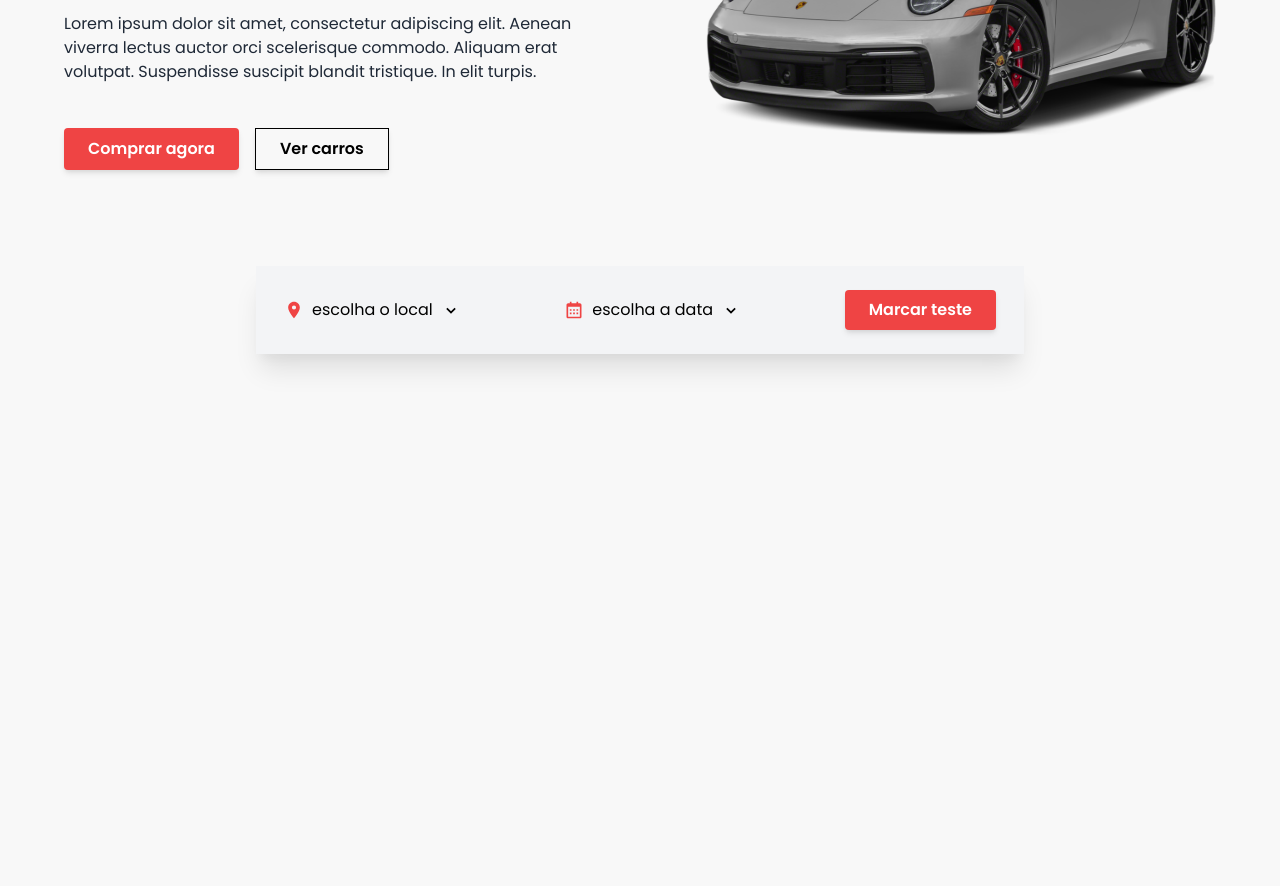
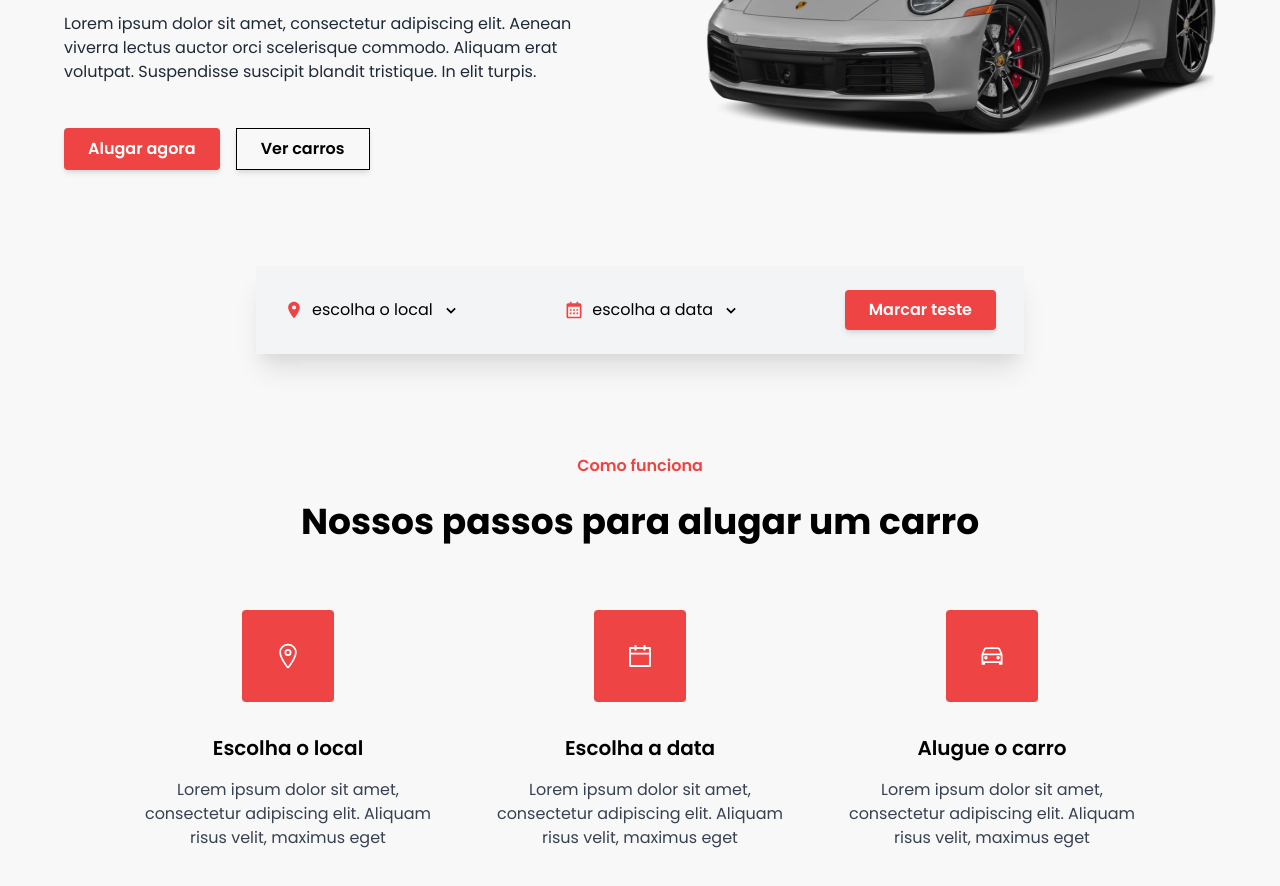
Before and after one commit to MateusOli21/yourcar-web, a Next.js app: page / in a window 1280 px wide. Shown: the part 360-1246 px from the top of the page. Before the commit the page ends 800 px from the top, so only its background shows below. Built offline with nearby package versions, Linux system fonts and the light colour scheme.

Commit message:
add: how it works section for home page.

```diff
--- /dev/null
+++ b/src/components/elements/cards/StepsToRentCard.tsx
@@ -0,0 +1,24 @@
+import React from 'react';
+import { IconType } from 'react-icons/lib';
+
+interface IComponentProps {
+  title: string;
+  description: string;
+  Icon: IconType;
+}
+
+const StepsToRentCard: React.FC<IComponentProps> = ({
+  title,
+  description,
+  Icon,
+}) => (
+  <div className="flex flex-col items-center py-6 w-full max-w-xs">
+    <div className="p-8 bg-red-500  rounded">
+      <Icon size={28} className="text-white" />
+    </div>
+    <h6 className="mt-8 mb-4 font-semibold text-xl">{title}</h6>
+    <p className="text-center text-gray-700">{description}</p>
+  </div>
+);
+
+export default StepsToRentCard;
--- /dev/null
+++ b/src/components/elements/cards/index.ts
@@ -0,0 +1,3 @@
+import StepsToRentCard from './StepsToRentCard';
+
+export { StepsToRentCard };
--- a/src/components/modules/home/Hero/index.tsx
+++ b/src/components/modules/home/Hero/index.tsx
@@ -23,7 +23,7 @@ const Hero: React.FC = () => (
       </p>
 
       <div className="flex gap-4 mt-11">
-        <PrimaryButton>Comprar agora</PrimaryButton>
+        <PrimaryButton>Alugar agora</PrimaryButton>
         <OutlinedButton>Ver carros</OutlinedButton>
       </div>
     </div>
--- /dev/null
+++ b/src/components/modules/home/HowItWorks/index.tsx
@@ -0,0 +1,34 @@
+import React from 'react';
+import { IoLocationOutline, IoCarOutline } from 'react-icons/io5';
+import { AiOutlineCalendar } from 'react-icons/ai';
+
+import { StepsToRentCard } from '@components/elements/cards';
+
+const HowItWorks: React.FC = () => (
+  <section className="w-full max-w-6xl flex flex-col items-center justify-center sm:py-9 md:py-14 px-5">
+    <h6 className="text-red-500 font-semibold">Como funciona</h6>
+    <h1 className="mt-6 text-4xl font-bold text-center md:text-left">
+      Nossos passos para alugar um carro
+    </h1>
+
+    <div className="mt-11 mb-6 flex flex-col gap-4 md:gap-8 md:flex-row">
+      <StepsToRentCard
+        title="Escolha o local"
+        description="Lorem ipsum dolor sit amet, consectetur adipiscing elit. Aliquam risus velit, maximus eget"
+        Icon={IoLocationOutline}
+      />
+      <StepsToRentCard
+        title="Escolha a data"
+        description="Lorem ipsum dolor sit amet, consectetur adipiscing elit. Aliquam risus velit, maximus eget"
+        Icon={AiOutlineCalendar}
+      />
+      <StepsToRentCard
+        title="Alugue o carro"
+        description="Lorem ipsum dolor sit amet, consectetur adipiscing elit. Aliquam risus velit, maximus eget"
+        Icon={IoCarOutline}
+      />
+    </div>
+  </section>
+);
+
+export default HowItWorks;
--- /dev/null
+++ b/src/components/modules/home/HowItWorks/styles.ts
@@ -0,0 +1,3 @@
+import styled from 'styled-components';
+
+export const Container = styled.section``;
--- a/src/components/modules/home/index.ts
+++ b/src/components/modules/home/index.ts
@@ -1,4 +1,5 @@
 import Hero from './Hero';
 import ScheduleTestDrive from './ScheduleTestDrive';
+import HowItWorks from './HowItWorks';
 
-export { Hero, ScheduleTestDrive };
+export { Hero, ScheduleTestDrive, HowItWorks };
--- a/src/pages/index.tsx
+++ b/src/pages/index.tsx
@@ -2,7 +2,7 @@ import React from 'react';
 import Head from 'next/head';
 
 import BaseLayout from '@components/layout/BaseLayout';
-import { Hero, ScheduleTestDrive } from '@components/modules/home';
+import { Hero, ScheduleTestDrive, HowItWorks } from '@components/modules/home';
 
 const Home: React.FC = () => (
   <>
@@ -13,6 +13,7 @@ const Home: React.FC = () => (
       <div className="flex flex-col items-center px-5">
         <Hero />
         <ScheduleTestDrive />
+        <HowItWorks />
       </div>
     </BaseLayout>
   </>
```
